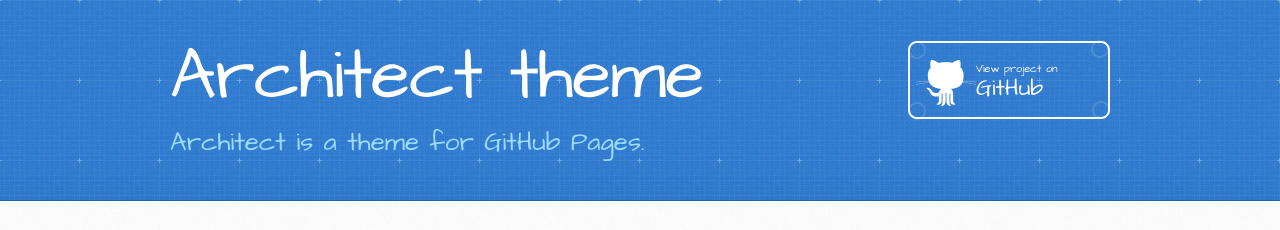
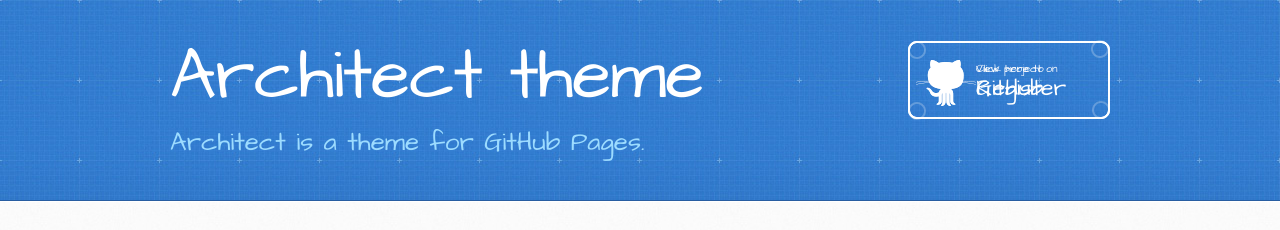
Before and after one commit to DowellLivingLab/Stat-Tricks, a Jekyll site: the page built from another-page.md, in a window 1280 px wide. Shown: the top 230 px of the page. Built offline with Jekyll 4.4.1, drawn with Linux system fonts in a browser that asks for light colours; our own code applies the rules of GitHub Pages for plain Markdown files.

Commit message:
Update default.html

```diff
--- a/_layouts/default.html
+++ b/_layouts/default.html
@@ -23,6 +23,8 @@
         <h2>{{ site.description | default: site.github.project_tagline }}</h2>
         {% if site.github.is_project_page %}
           <a href="{{ site.github.repository_url }}" class="button"><small>View project on</small> GitHub</a>
+                  <a href="{{ site.github.repository_url }}" class="button"><small>Click here to</small> Register</a>
+
         {% endif %}
         {% if site.github.is_user_page %}
           <a href="{{ site.github.owner_url }}" class="button"><small>Follow me on</small> GitHub</a>
```
